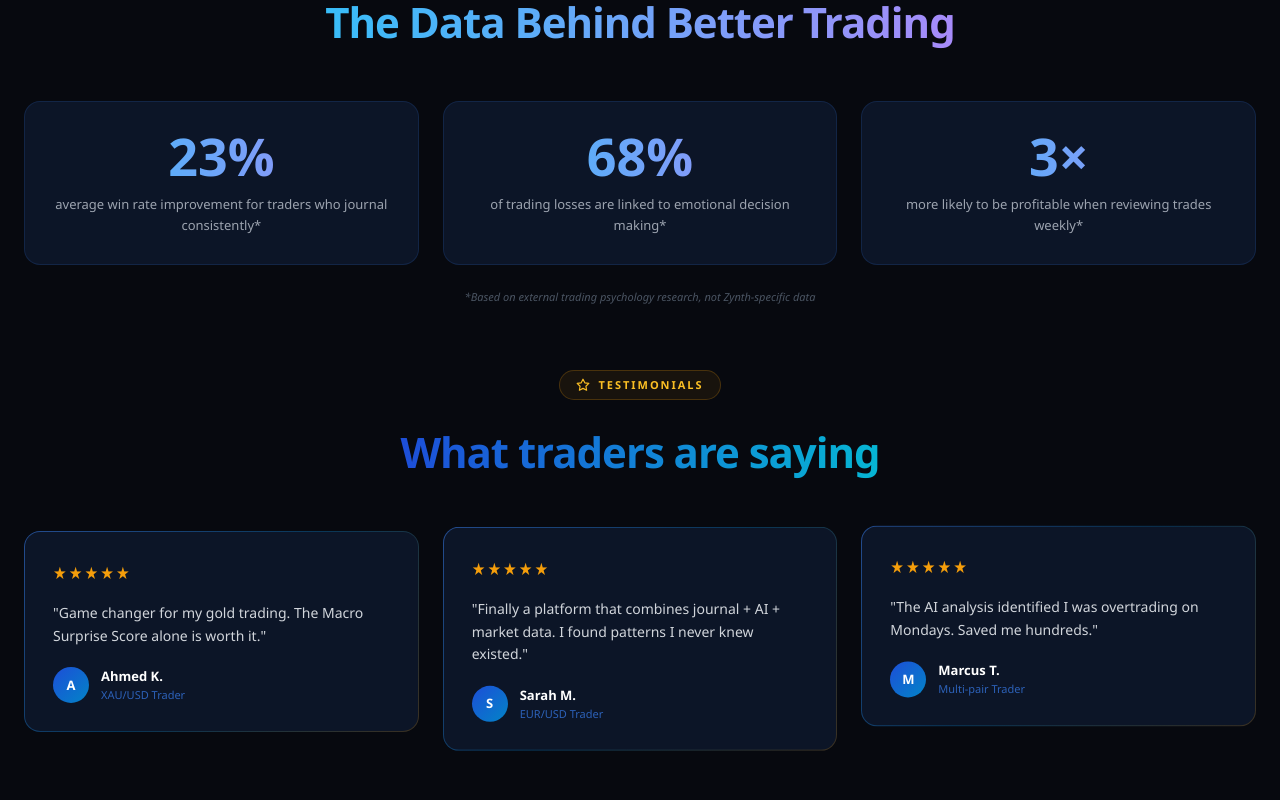
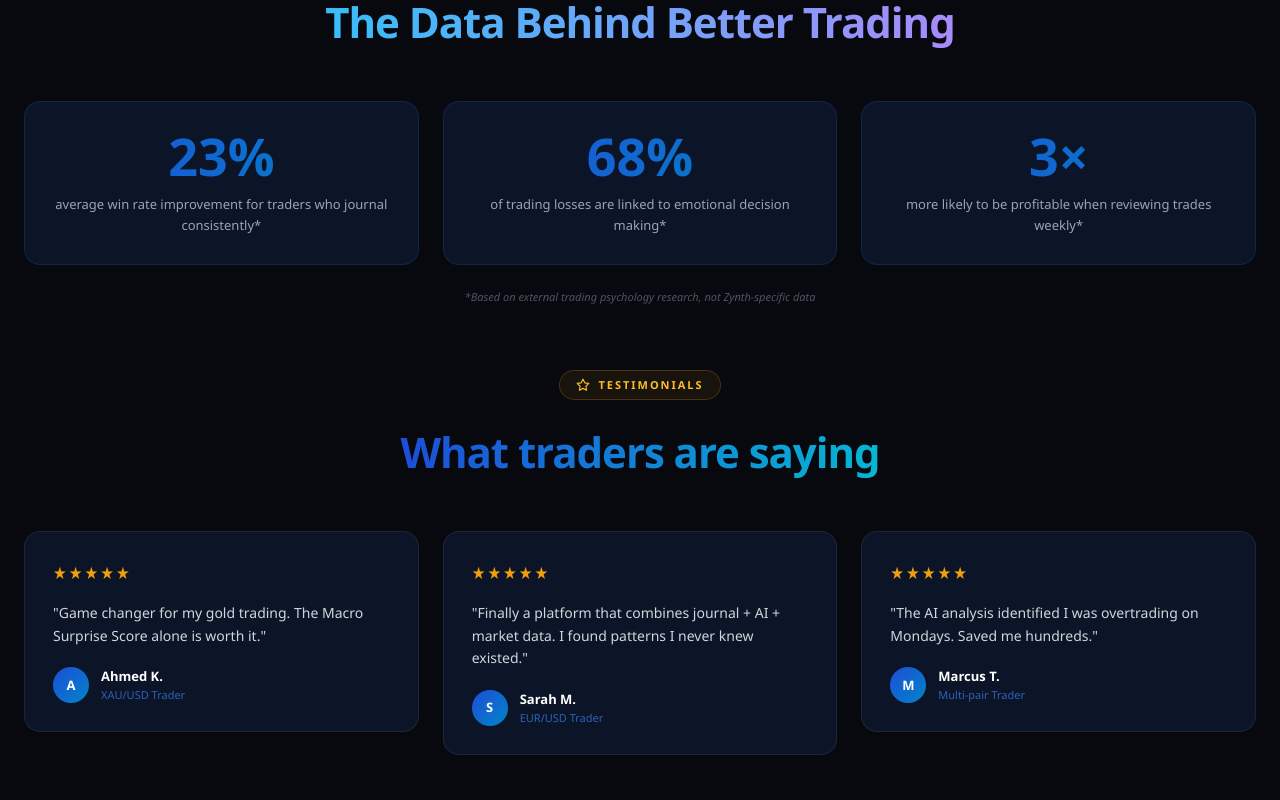
Before and after one commit to shahrukhhamza/zynth, a React (Vite) app in the folder client/: page / in a window 1280 px wide. Shown: the part 3860-4660 px from the top of the page. Built offline with nearby package versions, Linux system fonts and the light colour scheme; no server answers.

Commit message:
Light mode polish: stronger text contrast, clean testimonial cards, fix stat/heading gradients, remove emerald blob

```diff
--- a/client/src/components/LandingPage.jsx
+++ b/client/src/components/LandingPage.jsx
@@ -505,7 +505,7 @@ export default function LandingPage({ onSignIn, onGetStarted }) {
                 Everything a serious trader needs
               </span>
             </h2>
-            <p className={`text-[16px] max-w-[480px] mx-auto ${isDark ? 'text-gray-500' : 'text-gray-500'}`}>One platform to replace five tabs, three spreadsheets, and two notebooks.</p>
+            <p className={`text-[16px] max-w-[480px] mx-auto ${isDark ? 'text-gray-500' : 'text-gray-600'}`}>One platform to replace five tabs, three spreadsheets, and two notebooks.</p>
           </Reveal>
 
           {/* Feature row 1 — Trade Journal */}
@@ -571,7 +571,7 @@ export default function LandingPage({ onSignIn, onGetStarted }) {
                   Trade Journaling
                 </span>
               </h3>
-              <p className={`text-[15px] leading-relaxed mb-6 ${isDark ? 'text-gray-400' : 'text-gray-500'}`}>
+              <p className={`text-[15px] leading-relaxed mb-6 ${isDark ? 'text-gray-400' : 'text-gray-600'}`}>
                 Every trade tells a story. Add notes about your setup, tag your strategy, attach screenshots, and track how you felt. When you review your journal later, the patterns become obvious.
               </p>
               {[
@@ -581,7 +581,7 @@ export default function LandingPage({ onSignIn, onGetStarted }) {
               ].map(b => (
                 <div key={b} className="flex items-center gap-3 mb-3">
                   <Check className="w-4 h-4 text-blue-400 shrink-0" />
-                  <span className={`text-[14px] ${isDark ? 'text-gray-300' : 'text-gray-600'}`}>{b}</span>
+                  <span className={`text-[14px] ${isDark ? 'text-gray-300' : 'text-gray-700'}`}>{b}</span>
                 </div>
               ))}
               <button onClick={onGetStarted}
@@ -645,7 +645,7 @@ export default function LandingPage({ onSignIn, onGetStarted }) {
                   Market Intelligence
                 </span>
               </h3>
-              <p className={`text-[15px] leading-relaxed mb-6 ${isDark ? 'text-gray-400' : 'text-gray-500'}`}>
+              <p className={`text-[15px] leading-relaxed mb-6 ${isDark ? 'text-gray-400' : 'text-gray-600'}`}>
                 Monitor every major asset class in real time. Forex, indices, commodities, crypto — all ticking live on one screen, with economic events overlaid for full context.
               </p>
               {[
@@ -655,7 +655,7 @@ export default function LandingPage({ onSignIn, onGetStarted }) {
               ].map(b => (
                 <div key={b} className="flex items-center gap-3 mb-3">
                   <Check className="w-4 h-4 text-blue-400 shrink-0" />
-                  <span className={`text-[14px] ${isDark ? 'text-gray-300' : 'text-gray-600'}`}>{b}</span>
+                  <span className={`text-[14px] ${isDark ? 'text-gray-300' : 'text-gray-700'}`}>{b}</span>
                 </div>
               ))}
               <button onClick={onGetStarted}
@@ -685,7 +685,7 @@ export default function LandingPage({ onSignIn, onGetStarted }) {
                     <Icon className="w-6 h-6 text-blue-400" />
                   </div>
                   <h3 className={`text-[20px] font-bold mb-3 ${isDark ? 'text-white' : 'text-gray-900'}`}>{title}</h3>
-                  <p className={`text-[13px] leading-relaxed mb-5 ${isDark ? 'text-gray-500' : 'text-gray-500'}`}>{desc}</p>
+                  <p className={`text-[13px] leading-relaxed mb-5 ${isDark ? 'text-gray-500' : 'text-gray-600'}`}>{desc}</p>
                   {bullets.map(b => (
                     <div key={b} className="flex items-center gap-2 mb-2.5">
                       <Check className="w-3.5 h-3.5 text-blue-400 shrink-0" />
@@ -721,7 +721,7 @@ export default function LandingPage({ onSignIn, onGetStarted }) {
             </h2>
           </Reveal>
           <Reveal delay={0.1}>
-            <p className={`text-[16px] mb-14 max-w-md mx-auto ${isDark ? 'text-gray-500' : 'text-gray-500'}`}>
+            <p className={`text-[16px] mb-14 max-w-md mx-auto ${isDark ? 'text-gray-500' : 'text-gray-600'}`}>
               Our proprietary indicator — exclusive to Zynth
             </p>
           </Reveal>
@@ -816,7 +816,7 @@ export default function LandingPage({ onSignIn, onGetStarted }) {
               <span className="text-[11px] font-bold tracking-[0.18em] text-blue-400">RESEARCH</span>
             </div>
             <h2 className={`text-[36px] md:text-[42px] font-extrabold tracking-tight mb-3 ${isDark ? 'text-white' : 'text-gray-900'}`}>
-              <span className="bg-clip-text text-transparent bg-gradient-to-r from-sky-400 to-violet-400">The Data Behind Better Trading</span>
+              <span className={`bg-clip-text text-transparent bg-gradient-to-r ${isDark ? 'from-sky-400 to-violet-400' : 'from-[#1d4ed8] to-[#0284c7]'}`}>The Data Behind Better Trading</span>
             </h2>
           </Reveal>
           <div className="grid md:grid-cols-3 gap-6 mb-6">
@@ -832,10 +832,10 @@ export default function LandingPage({ onSignIn, onGetStarted }) {
                        borderColor: isDark ? 'rgba(59,130,246,0.15)' : 'rgba(59,130,246,0.12)',
                        boxShadow: isDark ? 'none' : '0 4px 20px rgba(0,0,0,0.05)',
                      }}>
-                  <p className="text-[52px] font-extrabold leading-none mb-3 bg-clip-text text-transparent bg-gradient-to-r from-sky-400 to-violet-400">
+                  <p className="text-[52px] font-extrabold leading-none mb-3 bg-clip-text text-transparent bg-gradient-to-r from-[#1d4ed8] to-[#0284c7]">
                     {stat}
                   </p>
-                  <p className={`text-[13px] leading-relaxed ${isDark ? 'text-gray-400' : 'text-gray-500'}`}>{desc}*</p>
+                  <p className={`text-[13px] leading-relaxed ${isDark ? 'text-gray-400' : 'text-gray-600'}`}>{desc}*</p>
                 </div>
               </Reveal>
             ))}
@@ -862,24 +862,18 @@ export default function LandingPage({ onSignIn, onGetStarted }) {
               { quote: 'The AI analysis identified I was overtrading on Mondays. Saved me hundreds.',                        name: 'Marcus T.', pair: 'Multi-pair Trader', floatDelay: '2s'   },
             ].map(({ quote, name, pair, floatDelay }, i) => (
               <Reveal key={name} delay={i * 0.14}>
-                <div className="rounded-2xl p-7"
+                <div className="rounded-2xl p-7 border"
                      style={{
                        background: isDark ? '#0c1527' : '#ffffff',
-                       border: '1px solid transparent',
-                       backgroundImage: isDark
-                         ? 'linear-gradient(#0c1527,#0c1527), linear-gradient(135deg,rgba(59,130,246,0.5),rgba(2,132,199,0.3),rgba(245,158,11,0.2))'
-                         : 'linear-gradient(#ffffff,#ffffff), linear-gradient(135deg,rgba(59,130,246,0.4),rgba(2,132,199,0.2),rgba(245,158,11,0.15))',
-                       backgroundOrigin: 'border-box',
-                       backgroundClip: 'padding-box, border-box',
-                       animation: `float 3.5s ease-in-out ${floatDelay} infinite`,
-                       boxShadow: isDark ? 'none' : '0 4px 20px rgba(0,0,0,0.05)',
+                       borderColor: isDark ? 'rgba(255,255,255,0.07)' : 'rgba(0,0,0,0.08)',
+                       boxShadow: isDark ? 'none' : '0 2px 12px rgba(0,0,0,0.06)',
                      }}>
                   <div className="flex gap-0.5 mb-4">
                     {[...Array(5)].map((_, i) => (
                       <span key={i} className="text-[17px]" style={{color:'#f59e0b'}}>★</span>
                     ))}
                   </div>
-                  <p className={`text-[14px] leading-relaxed mb-5 ${isDark ? 'text-gray-300' : 'text-gray-600'}`}>"{quote}"</p>
+                  <p className={`text-[14px] leading-relaxed mb-5 ${isDark ? 'text-gray-300' : 'text-gray-700'}`}>"{quote}"</p>
                   <div className="flex items-center gap-3">
                     <div className="w-9 h-9 rounded-full flex items-center justify-center text-[13px] font-bold text-white shrink-0"
                          style={{background:'linear-gradient(135deg,#1d4ed8,#0284c7)'}}>
@@ -992,7 +986,7 @@ export default function LandingPage({ onSignIn, onGetStarted }) {
 
                   <div className="p-8 pt-12">
                     <h3 className={`text-[22px] font-bold mb-1 ${plan.highlight ? 'text-blue-400' : (isDark ? 'text-white' : 'text-gray-900')}`}>{plan.name}</h3>
-                    <p className={`text-[13px] mb-4 ${isDark ? 'text-gray-500' : 'text-gray-500'}`}>{plan.desc}</p>
+                <p className={`text-[13px] mb-4 ${isDark ? 'text-gray-500' : 'text-gray-600'}`}>{plan.desc}</p>
 
                     {/* Price — show discount for plans with originalMonthly */}
                     {plan.originalMonthly ? (
```
